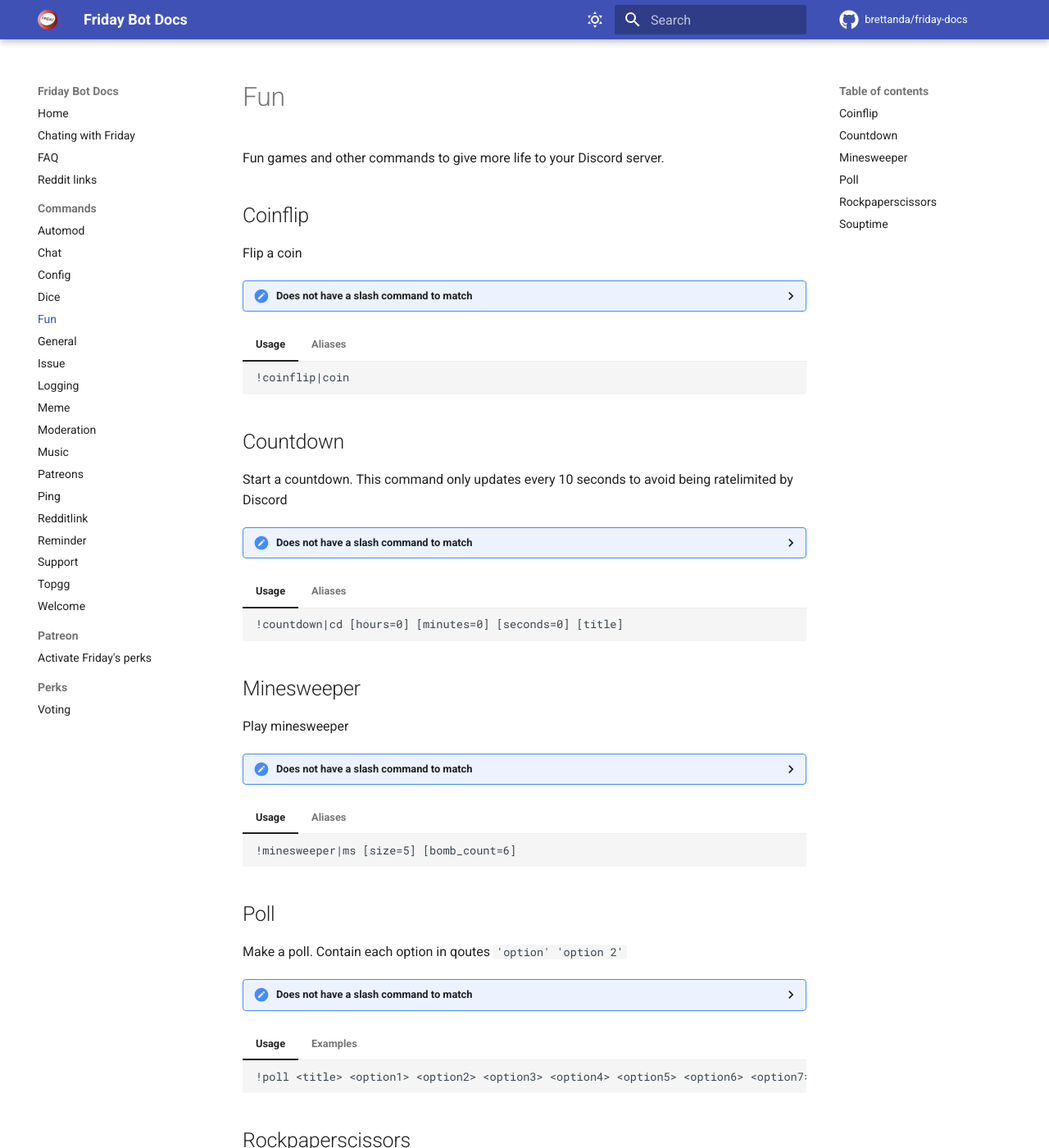
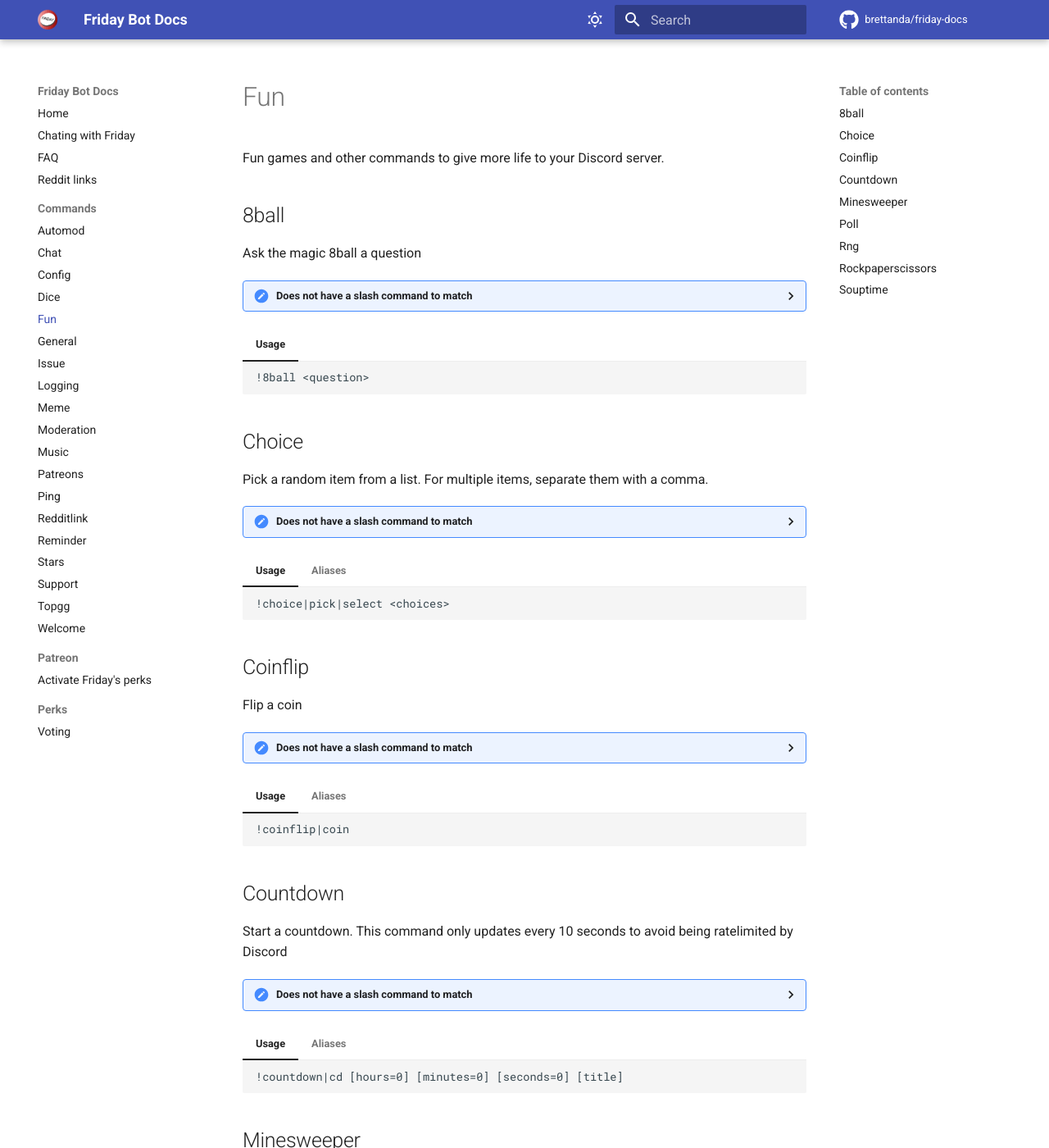
Before and after one commit to Brettanda/friday-docs, an MkDocs documentation site: the page built from docs/commands/fun.md, in a window 1280 px wide and 1400 px high. Shown: the whole window at 82% size. Built offline with MkDocs 1.6.1 and Material for MkDocs 9.7.7, drawn with Linux system fonts in a browser that asks for light colours; nearby versions of some CDN libraries; comment, search, counter and statistics services are not loaded; the version menu is left out; some of the changed text lies outside the part shown.

Commit message:
stars + catchup

````diff
--- a/docs/commands/fun.md
+++ b/docs/commands/fun.md
@@ -5,6 +5,35 @@ description: Fun games and other commands to give more life to your Discord serv
 # Fun
 
 Fun games and other commands to give more life to your Discord server.
+
+## 8ball
+
+Ask the magic 8ball a question
+
+??? missing "Does not have a slash command to match"
+	Learn more about [slash commands](/#slash-commands)
+
+=== "Usage"
+	```md
+	!8ball <question>
+	```
+
+## Choice
+
+Pick a random item from a list. For multiple items, separate them with a comma.
+
+??? missing "Does not have a slash command to match"
+	Learn more about [slash commands](/#slash-commands)
+
+=== "Usage"
+	```md
+	!choice|pick|select <choices>
+	```
+
+=== "Aliases"
+	```md
+	pick,select
+	```
 
 ## Coinflip
 
@@ -57,6 +86,13 @@ Play minesweeper
 	ms
 	```
 
+=== "Examples"
+	```md
+	!minesweeper
+	!ms 9 10
+	!minesweeper 5 5
+	```
+
 ## Poll
 
 Make a poll. Contain each option in qoutes `'option' 'option 2'`
@@ -73,6 +109,18 @@ Make a poll. Contain each option in qoutes `'option' 'option 2'`
 	```md
 	!poll "this is a title" '1' '2' '3'
 	!poll "Do you like being pinged for random things" Yes No "I just mute everything"
+	```
+
+## Rng
+
+Get a random number between the given range
+
+??? missing "Does not have a slash command to match"
+	Learn more about [slash commands](/#slash-commands)
+
+=== "Usage"
+	```md
+	!rng <start> <end>
 	```
 
 ## Rockpaperscissors
````
Also changed, not shown: docs/commands/config.md (+5 -0 lines), docs/commands/stars.md (added, +261 -0 lines).
